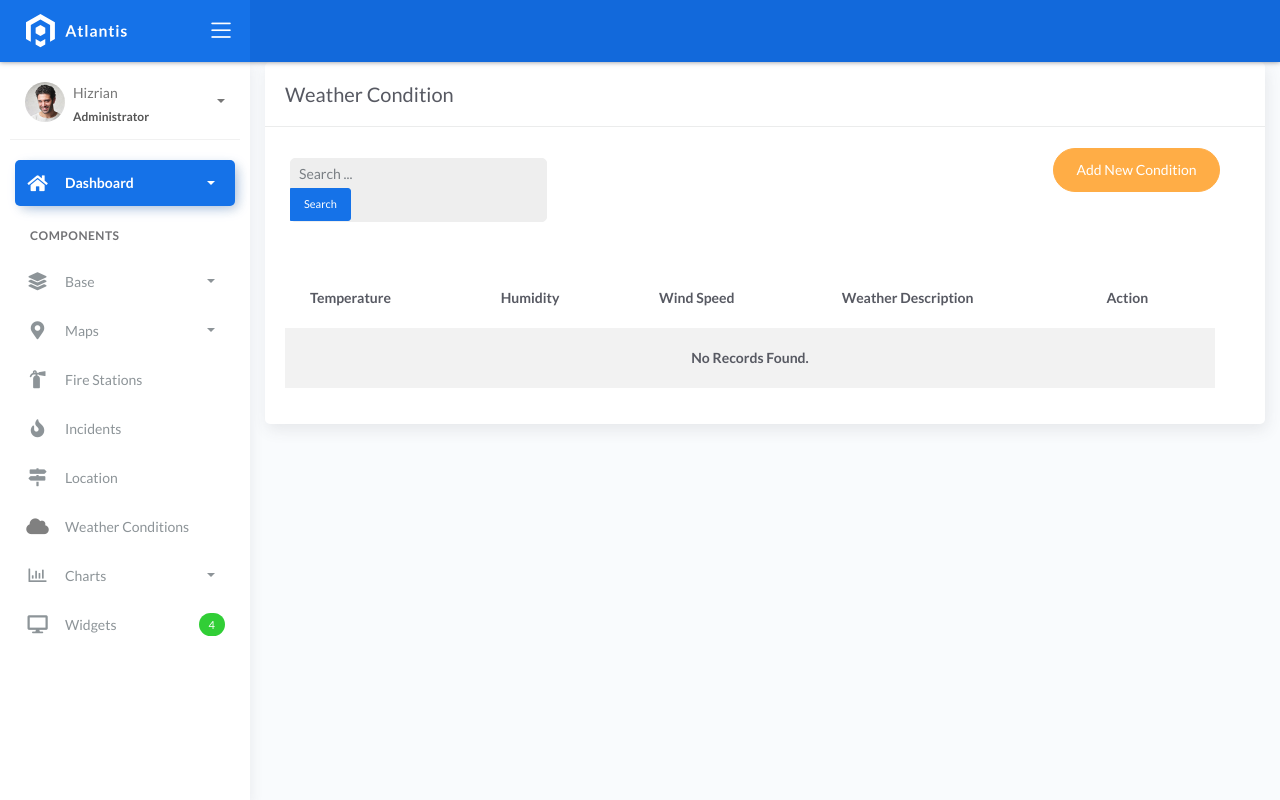
After one commit to rde-jr03/FiresApp, a Django app: page /condition_list/ in a window 1280 px wide. The commit adds this page. Run offline with Django 4.2, Linux system fonts and the light colour scheme; data that the repository does not hold is empty; some libraries are stand-ins or nearby versions.

Commit message:
weather list, add, edit, delete

```diff
--- a/projectsite/fire/views.py
+++ b/projectsite/fire/views.py
@@ -1,9 +1,8 @@
 from django.shortcuts import render
 from django.views.generic import ListView, CreateView, UpdateView, DeleteView
 from django.urls import reverse_lazy
-from fire.models import Locations, FireStation, Incident
-from fire.forms import FireStationzForm, Incident_Form
-from fire.forms import Loc_Form
+from fire.models import Locations, FireStation, Incident, WeatherConditions
+from fire.forms import Loc_Form, FireStationzForm, Incident_Form, Weather_condition
 from django.db.models.query import QuerySet
 from django.db.models import Q
 
@@ -332,3 +331,39 @@ class LocationDeleteView(DeleteView):
     model = Locations
     template_name= 'loc_del.html'
     success_url = reverse_lazy('loc-list')
+
+class ConditionListView(ListView):
+    model = WeatherConditions
+    context_object_name = 'object_list'
+    template_name = 'weather_list.html'
+    paginate_by = 10
+
+    def get_queryset(self, *args, **kwargs):
+        qs = super(ConditionListView, self).get_queryset(*args, **kwargs)
+        query = self.request.GET.get('q')
+        if query:
+            qs = qs.filter(
+                Q(incident__location__name__icontains=query) |
+                Q(temperature__icontains=query) |
+                Q(humidity__icontains=query) |
+                Q(wind_speed__icontains=query) |
+                Q(weather_description__icontains=query)
+            )
+        return qs
+
+class ConditionCreateView(CreateView):
+    model = WeatherConditions
+    form_class = Weather_condition
+    template_name = 'weather_add.html'
+    success_url = reverse_lazy('weather-list')
+
+class ConditionUpdateView(UpdateView):
+    model = WeatherConditions
+    form_class = Weather_condition
+    template_name = 'weather_edit.html'
+    success_url = reverse_lazy('weather-list')
+
+class ConditionDeleteView(DeleteView):
+    model = WeatherConditions
+    template_name = 'weather_del.html'
+    success_url = reverse_lazy('weather-list')
--- a/projectsite/projectsite/urls.py
+++ b/projectsite/projectsite/urls.py
@@ -5,6 +5,7 @@ from fire.views import HomePageView, ChartView, PieCountbySeverity, LineCountbyM
 from fire.views import firestationListView, firestationCreateView, firestationUpdateView, firestationDeleteView
 from fire.views import IncidentListView, IncidentCreateView, IncidentUpdateView, IncidentDeleteView
 from fire.views import LocationListView, LocationCreateView, LocationUpdateView, LocationDeleteView
+from fire.views import ConditionListView, ConditionCreateView, ConditionUpdateView, ConditionDeleteView
 from fire import views
 
 urlpatterns = [
@@ -33,4 +34,9 @@ urlpatterns = [
     path('location_list/add', LocationCreateView.as_view(), name='location-add'),
     path('location_list/<pk>', LocationUpdateView.as_view(), name='location-update'),
     path('location_list/<pk>/delete/', LocationDeleteView.as_view(), name='location-delete'),
+
+    path('condition_list/',  ConditionListView.as_view(), name='weather-list'),
+    path('condition_list/add', ConditionCreateView.as_view(), name='condition-add'),
+    path('condition_list/<pk>', ConditionUpdateView.as_view(), name='condition-update'),
+    path('condition_list/<pk>/delete/', ConditionDeleteView.as_view(), name='condition-delete'),
 ]
--- a/projectsite/templates/base.html
+++ b/projectsite/templates/base.html
@@ -196,6 +196,12 @@
                 <p>Location</p>
               </a>
             </li>
+            <li class="nav-item">
+              <a href="{% url 'weather-list' %}">
+                <i class="fas fa-cloud" style="color: gray;"></i>
+                <p>Weather Conditions</p>
+              </a>
+            </li>
               <li class="nav-item">
                 <a data-toggle="collapse" href="#charts">
                   <i class="far fa-chart-bar"></i>
@@ -239,7 +245,7 @@
 
           </div>
         </div>
-        <footer class="footer">
+        <!-- <footer class="footer">
           <div class="container-fluid">
             <nav class="pull-left">
               <ul class="nav">
@@ -256,7 +262,7 @@
             </nav>
             <div class="copyright ml-auto">2018, made with <i class="fa fa-heart heart text-danger"></i> by <a href="https://www.themekita.com">ThemeKita</a></div>
           </div>
-        </footer>
+        </footer> -->
       </div>
     </div>
     <!--   Core JS Files   -->
--- /dev/null
+++ b/projectsite/templates/weather_list.html
@@ -0,0 +1,71 @@
+{% extends 'base.html' %}
+{% load static %}
+{% block content %}
+<div class="content">
+  <div class="container-fluid">
+     <div class="row">
+      <div class="col-md-12">
+        <div class="card">
+         <div class="card-header">
+           <div class="card-title">Weather Condition</div>
+        </div>
+        </br>
+        <div class="col-md-12 row">
+          <div class="col-md-4">
+            <form class="navbar-left navbar-form nav-search mr-md-3" action="{% url 'weather-list' %}">
+              <div class="form-group">
+                <div class="input-group">
+                  <input type="text" id="search" placeholder="Search ..." class="form-control form-control-sm" name="q" />
+                  <div class="input-group-append">
+                    <button class="btn btn-sm btn-primary" type="submit">Search</button>
+                  </div>
+                </div>
+              </div>
+            </form>
+          </div>
+        <div class="col-md-2">
+         </div>
+            <div class="col-md-6">
+              <div class="pull-right"> <a href="{% url 'condition-add' %}" class="btn btn-warning btn-rounded">Add New Condition</a>
+        </div>
+        </div>
+        <div class="card-body">
+        <table class="table table-striped mt-3">
+        <thead>
+            <tr>
+                <th scope="col">Temperature</th>
+                <th scope="col">Humidity</th>
+                <th scope="col">Wind Speed</th>
+                <th scope="col">Weather Description</th>
+                <th scope="col">Action</th>
+            </tr>
+            </thead>
+            <tbody>
+              {% for object in object_list %}
+              <tr>
+                <td>{{ object.temperature }}</td>
+                <td>{{ object.humidity }}</td>
+                <td>{{ object.wind_speed }}</td>
+                <td>{{ object.weather_description }}</td>
+                <td>
+                    <a href="{% url 'condition-update' object.id %}">Edit</a>
+                    <a href="{% url 'condition-delete' object.id %}" class="text-danger">Delete</a>
+                </td>
+              </tr>
+              {% empty %}
+              <tr>
+                <td colspan="5" style="text-align: center">
+                <p class="text-sm font-weight-bold mb-0">No Records Found.</p>
+                </td>
+            </tr>
+              {% endfor %}
+              </tbody>
+            </table>
+            {% include 'includes/pagination.html' %}
+           </div>
+          </div>
+        </div>
+      </div>
+    </div>
+</div>
+{% endblock %}
```
Also changed, not shown: projectsite/templates/weather_add.html (added, +30 -0 lines), projectsite/templates/weather_del.html (added, +33 -0 lines), projectsite/templates/weather_edit.html (added, +33 -0 lines).
